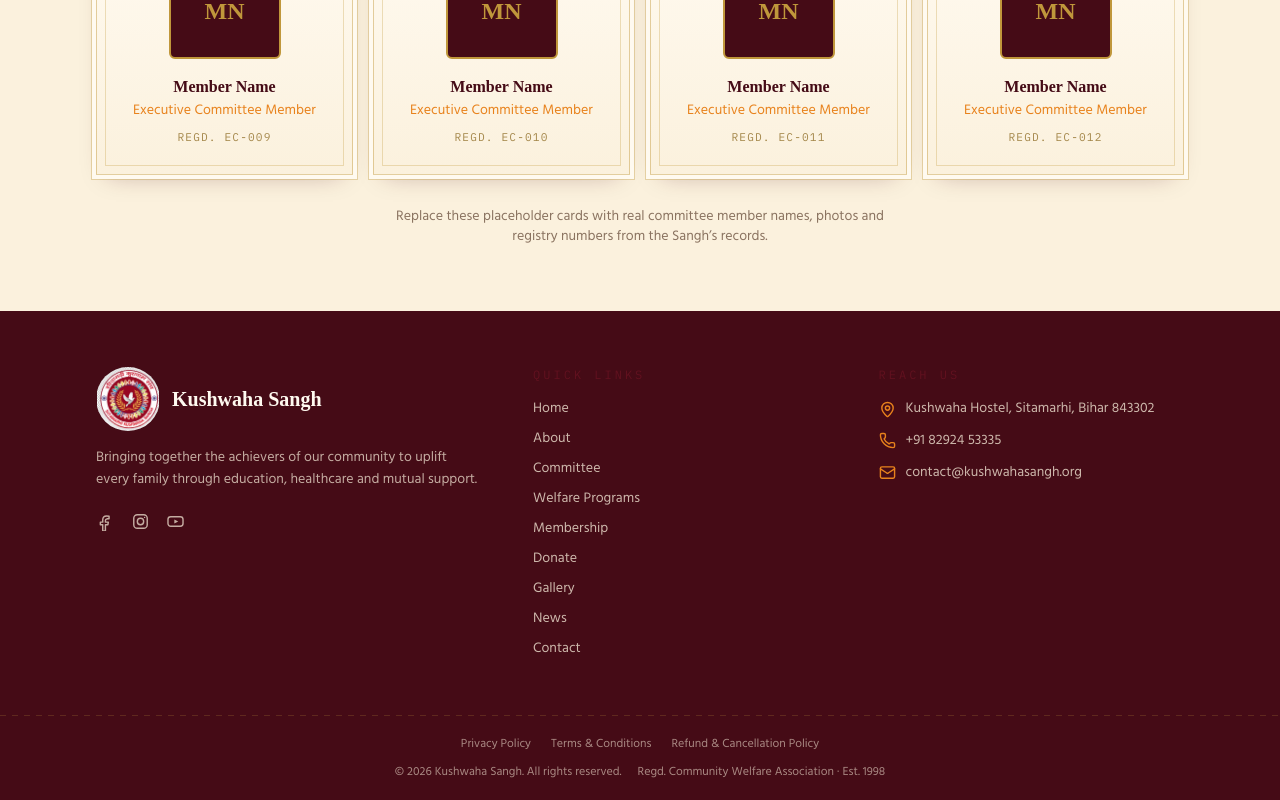
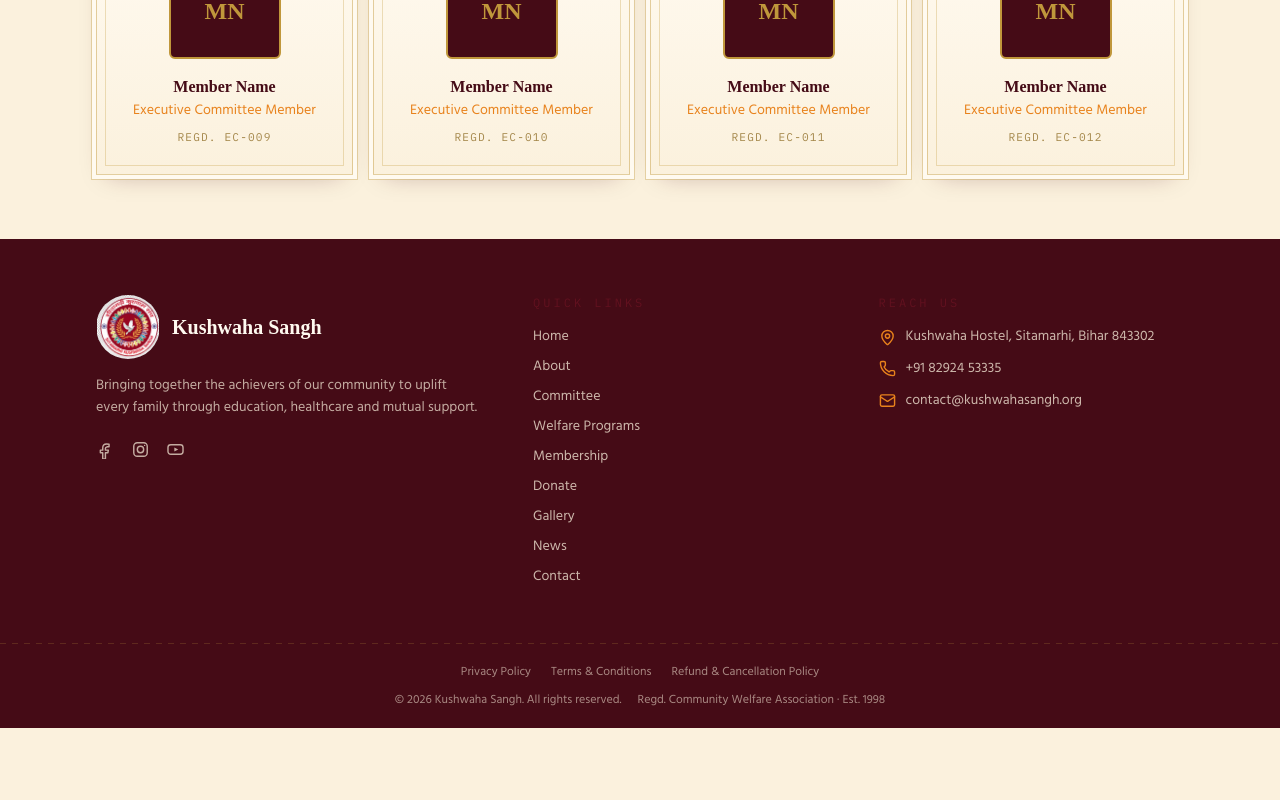
Before and after one commit to Ajitsingh4362/Kushwaha-sangh, a React (Vite) app: page /committee in a window 1280 px wide. Shown: the part 1723-2523 px from the top of the page. After the commit the page ends 2451 px from the top, so only its background shows below. Built offline with nearby package versions, Linux system fonts and the light colour scheme; no server answers; a web font is replaced by a local one.

Commit message:
Remove placeholder instruction note from Committee page

```diff
--- a/src/pages/Committee.jsx
+++ b/src/pages/Committee.jsx
@@ -35,10 +35,6 @@ export default function Committee() {
             <PersonPlaque key={m.regNo} {...m} />
           ))}
         </div>
-        <p className="mx-auto mt-8 max-w-lg text-center text-sm text-stone">
-          Replace these placeholder cards with real committee member names, photos and registry
-          numbers from the Sangh&rsquo;s records.
-        </p>
       </section>
     </>
   )
```
